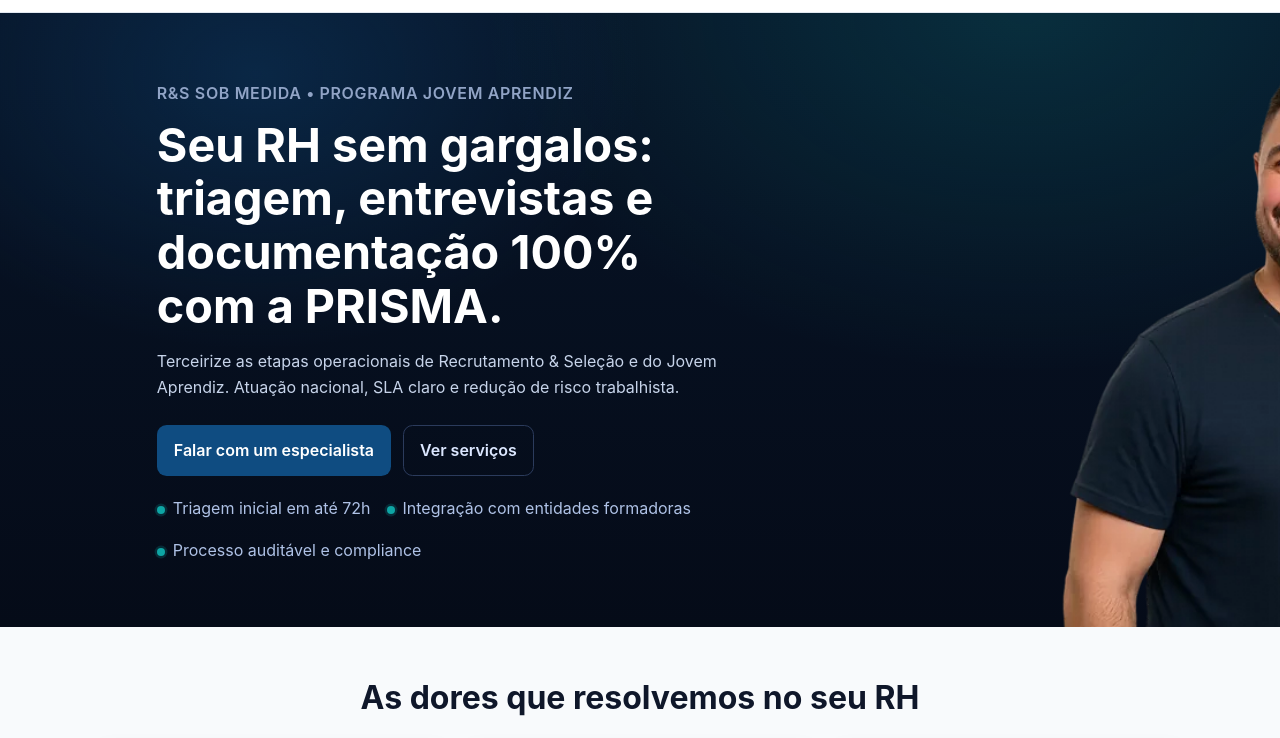
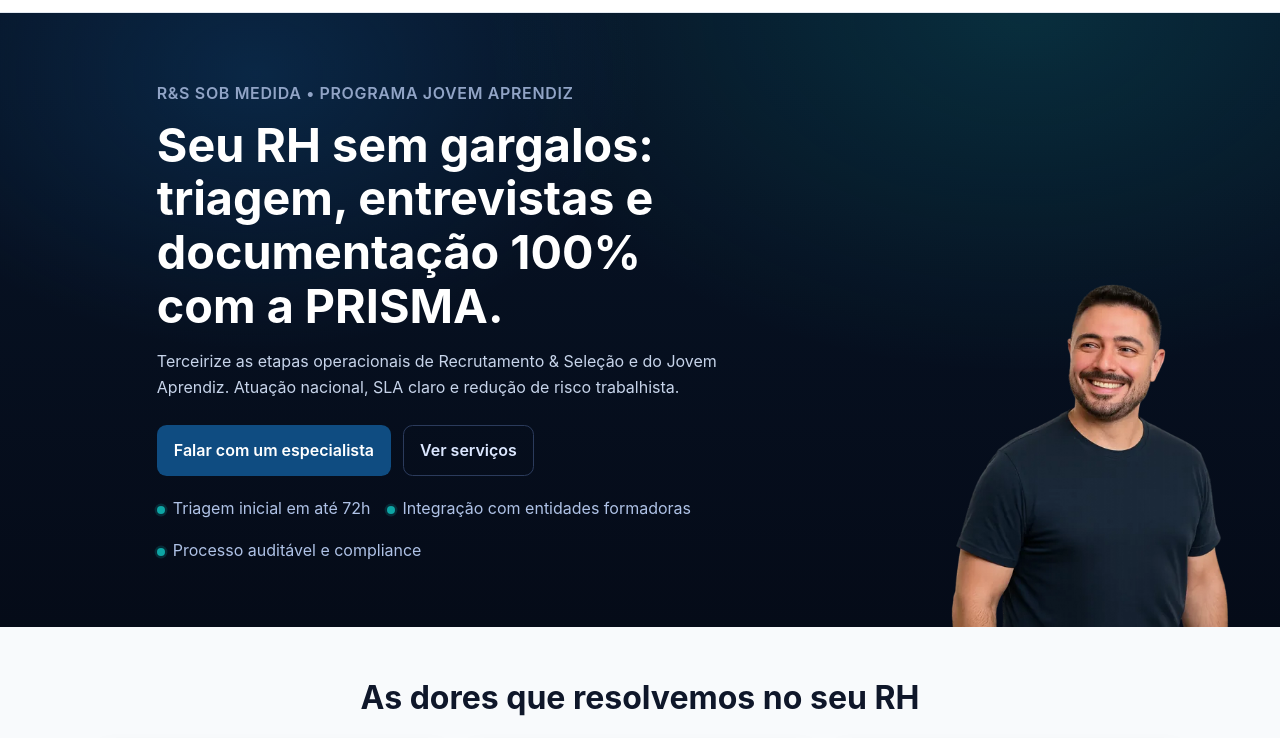
Before and after one commit to vittoroliveira-dev/jovemaprendiz, a plain HTML site: page index.html in a window 1280 px wide. Shown: the part 52-790 px from the top of the page. Drawn offline with Linux system fonts and the light colour scheme.

Commit message:
Add files via upload (#92)

```diff
--- a/assets/css/main.css
+++ b/assets/css/main.css
@@ -202,7 +202,7 @@
 
 .c-hero__media img {
   height: 100%;
-  width: auto;
+  width: clamp(320px, 45vw, 560px);
   object-fit: contain;
   /* --- ALTERAÇÃO AQUI --- */
   /* Ajuste a posição horizontal para mostrar mais do corpo */
```
